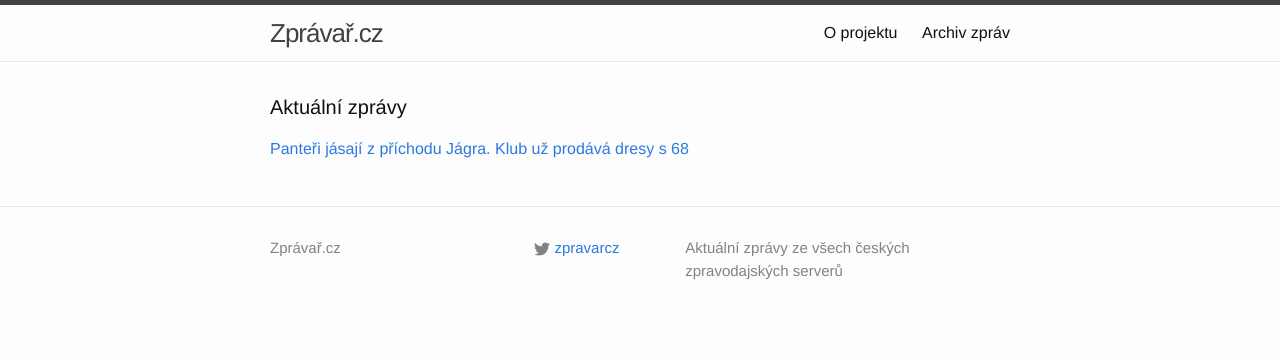
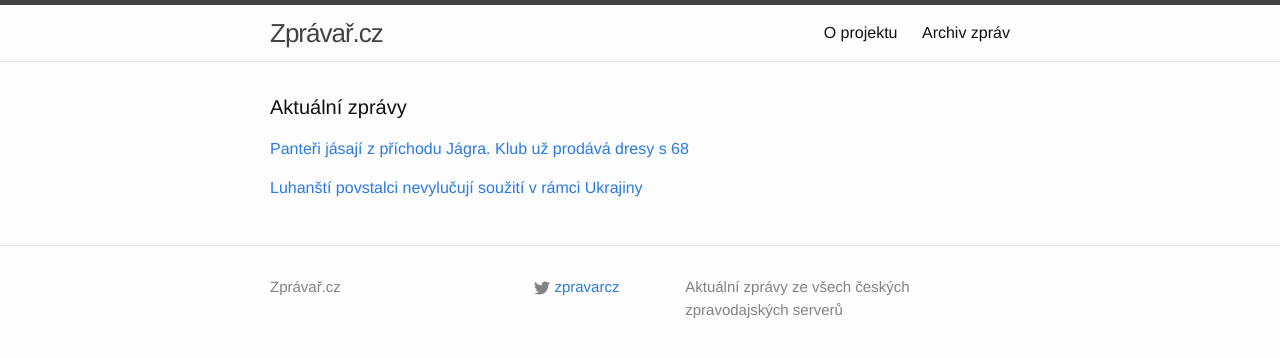
Before and after one commit to adliska/zpravar, a Jekyll site: the page built from index.html, in a window 1280 px wide. Shown: the top 358 px of the page. Built offline with Jekyll 4.4.1, drawn with Linux system fonts in a browser that asks for light colours.

Commit message:
zpravar news update

```diff
--- a/index.html
+++ b/index.html
@@ -13,4 +13,11 @@
 <li><a href=http://hokej.idnes.cz/jagr-prestup-florida-ohlasy-dresy-drv-/nhl.aspx?c=A150227_010221_nhl_bem>Jágrův přestup je matoucí, píší v zámoří. Florida už nabízí jeho dresy - hokej.idnes.cz</a></li>
 <li><a href=http://hokej.idnes.cz/obrazem-jagrovy-kluby-v-nhl-dpd-/nhl.aspx?c=A130722_113132_nhl_bem>OBRAZEM: Už je jich osm. Všechny Jágrovy kluby ve slavné NHL - hokej.idnes.cz</a></li>
 </ul>
+</div><p><a href="javascript:;" onclick="toggle_visibility('zpravy1')">Luhanští povstalci nevylučují soužití v rámci Ukrajiny</a></p>
+<div id="zpravy1" style="display:none">
+<ul>
+<li><a href=http://www.ceskatelevize.cz/ct24/svet/303048-luhansti-povstalci-nevylucuji-souziti-v-ramci-ukrajiny/>Luhanští povstalci nevylučují soužití v rámci Ukrajiny - www.ceskatelevize.cz</a></li>
+<li><a href=http://www.novinky.cz/zahranicni/evropa/362809-luhansti-povstalci-nevylucuji-souziti-v-ramci-ukrajiny.html>Luhanští povstalci nevylučují soužití v rámci Ukrajiny  - www.novinky.cz</a></li>
+<li><a href=http://www.ceskenoviny.cz/zpravy/zpravy/luhansti-povstalci-nevylucuji-souziti-v-ramci-ukrajiny/1186406>Luhanští povstalci nevylučují soužití v rámci Ukrajiny - www.ceskenoviny.cz</a></li>
+</ul>
 </div></div>
```
